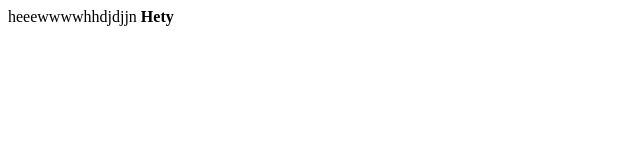
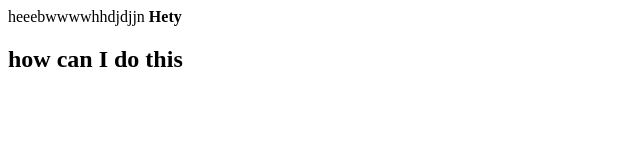
Before and after one commit to Prayanshuthakur/First, a plain HTML site: page index.html in a window 1280 px wide. Shown: the whole page, without its empty margins (0-640 px from the left). Drawn offline with Linux system fonts and the light colour scheme.

Commit message:
Update index.html

```diff
--- a/index.html
+++ b/index.html
@@ -1,6 +1,7 @@
 <html>
-<body> heeewwwwhhdjdjjn
+<body> heeebwwwwhhdjdjjn
     <b> Hety </b>
+    <h2> how can I do this </h2>
 
 </body>
 
```
